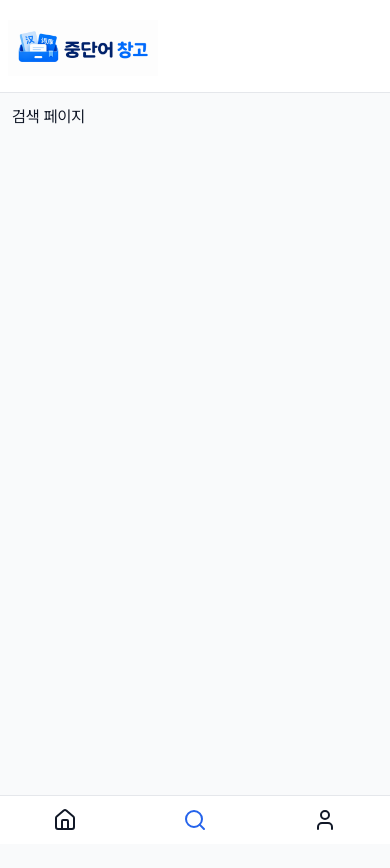
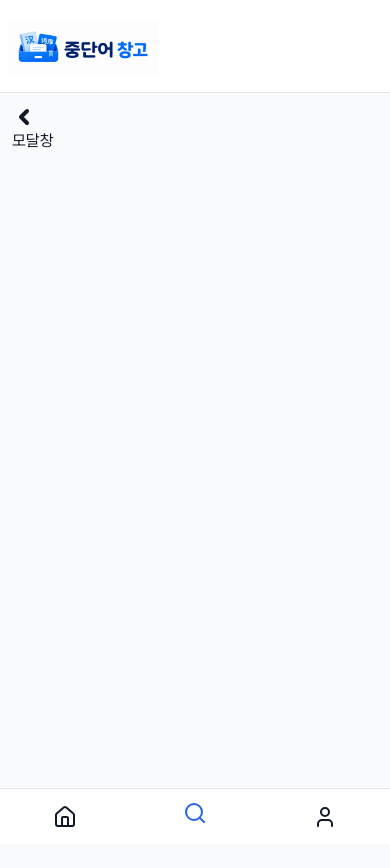
Before and after one commit to ruiwaa/hanzi-bank, a Next.js app: page /search in a window 390 px wide. Shown: the top 868 px of the page. Built offline with nearby package versions, Linux system fonts and the light colour scheme.

Commit message:
feat: 메인페이지 레이아웃에 검색 모달 컴포넌트 추가

```diff
--- a/src/app/(main)/hsk-level-words/[level]/[id]/page.tsx
+++ b/src/app/(main)/hsk-level-words/[level]/[id]/page.tsx
@@ -16,7 +16,7 @@ export default async function WordDetailPage({
   return (
     <div className="container-layout flex flex-col gap-5">
       <div className="flex items-center justify-between md:flex-col md:items-start gap-3">
-        <BackButton showText page={`/hsk-level-words/${level}`} />
+        <BackButton text="뒤로 가기" page={`/hsk-level-words/${level}`} />
 
         <h2 className="text-lg md:text-3xl font-bold">단어 상세</h2>
         <div className="w-16 md:hidden" />
--- a/src/app/(main)/layout.tsx
+++ b/src/app/(main)/layout.tsx
@@ -1,4 +1,5 @@
 import Header from "@/components/ui/Header";
+import SearchModal from "@/components/ui/SearchModal";
 import Sidebar from "@/components/ui/Sidebar";
 import SidebarMobile from "@/components/ui/SidebarMobile";
 import Image from "next/image";
@@ -26,6 +27,7 @@ export default function MainLayout({
           </Link>
           <Sidebar />
         </aside>
+        <SearchModal />
         <div className="flex flex-col min-w-0">
           <div className="bg-white border-b border-border p-2">
             <Header />
--- /dev/null
+++ b/src/app/(main)/search/components/SearchForm.tsx
@@ -0,0 +1,10 @@
+import BackButton from "@/components/ui/BackButton";
+
+export default function SearchForm() {
+  return (
+    <div>
+      <BackButton page={"/"} />
+      <span>모달창</span>
+    </div>
+  );
+}
--- a/src/app/(main)/search/page.tsx
+++ b/src/app/(main)/search/page.tsx
@@ -1,7 +1,10 @@
+import SearchForm from "@/app/(main)/search/components/SearchForm";
+
 export default function Search() {
   return (
     <div className="max-w-full min-h-screen desktop-layout">
-      <h1>검색 페이지</h1>
+      <h1 className="sr-only">검색 페이지</h1>
+      <SearchForm />
     </div>
   );
 }
--- a/src/components/ui/BackButton.tsx
+++ b/src/components/ui/BackButton.tsx
@@ -4,36 +4,34 @@ import { ChevronLeft } from "lucide-react";
 import { useRouter } from "next/navigation";
 
 interface Props {
-  showText?: boolean;
+  text?: string;
   page: string;
   level?: (typeof HSK_LEVELS)[number];
 }
 
-export default function BackButton({ showText = false, page, level }: Props) {
+export default function BackButton({ text, page, level }: Props) {
   const router = useRouter();
-  return showText ? (
+  const handleBack = () => {
+    if (page) {
+      router.push(page);
+    } else {
+      router.back();
+    }
+  };
+  return (
     <div>
       <button
-        onClick={() => router.push(page)}
-        className={`flex flex-row cursor-pointer text-primary transition-transform duration-200 hover:-translate-x-2 `}
+        onClick={handleBack}
+        className={`flex items-center cursor-pointer transition-transform duration-200 hover:-translate-x-2 ${
+          text ? "text-primary" : level?.textClass
+        }`}
       >
         <ChevronLeft
           aria-label="급수별 단어 목록 페이지로 이동하기"
           strokeWidth={4}
         />
-        <span className="font-semibold">뒤로 가기</span>
+        {text && <span className="font-semibold">{text}</span>}
       </button>
     </div>
-  ) : (
-    <button
-      onClick={() => router.push(page)}
-      className={`flex items-center  cursor-pointer transition-transform duration-200 hover:-translate-x-2  ${level?.textClass}`}
-    >
-      <ChevronLeft
-        aria-label="급수별 단어 목록 페이지로 이동하기"
-        size={32}
-        strokeWidth={4}
-      />
-    </button>
   );
 }
--- a/src/components/ui/MovetoWordDetails.tsx
+++ b/src/components/ui/MovetoWordDetails.tsx
@@ -22,7 +22,7 @@ export default function MovetoWordDetails() {
   focus-visible:ring-primary
   focus-visible:ring-offset-2"
     >
-      <span>학습하기</span>
+      <span className="md:text-lg text-[16px]">학습하기</span>
       <span aria-hidden="true">
         <span
           className="
--- /dev/null
+++ b/src/components/ui/SearchModal.tsx
@@ -0,0 +1,24 @@
+"use client";
+
+import { useSearchModal } from "@/stores/searchModalStore";
+
+export default function SearchModal() {
+  const { isOpen, close } = useSearchModal();
+  if (!isOpen) return null;
+
+  return (
+    <div
+      className="fixed inset-0 flex items-center justify-center "
+      onClick={close}
+    >
+      <div
+        className="w-full bg-amber-200 rounded-2xl p-5 shadow-xl"
+        onClick={(e) => e.stopPropagation()}
+      >
+        <div>
+          <h2>단어 검색</h2>
+        </div>
+      </div>
+    </div>
+  );
+}
--- a/src/components/ui/Sidebar.tsx
+++ b/src/components/ui/Sidebar.tsx
@@ -2,19 +2,24 @@
 import { SIDEBAR_MENUS } from "@/constants/navigation";
 import Link from "next/link";
 import { usePathname } from "next/navigation";
+import { useSearchModal } from "@/stores/searchModalStore";
 
 export default function Sidebar() {
   const pathName = usePathname();
+  const { open, isOpen } = useSearchModal();
   return (
     <>
       <nav className="sidebar py-5 ">
         <ol className="flex flex-col gap-4 px-4 ">
           {SIDEBAR_MENUS.map((menu) => {
             const Icon = menu.icon;
-            const isActive = menu.href === pathName;
+            const isActive =
+              menu.type === "modal"
+                ? isOpen || pathName === "/search"
+                : menu.href === pathName;
             return (
               <li
-                key={menu.href}
+                key={menu.label}
                 className={`p-3 ${
                   isActive
                     ? "rounded-2xl bg-[#EFF6FF] text-primary"
@@ -22,13 +27,25 @@ export default function Sidebar() {
                 }`}
                 aria-current={isActive ? "page" : undefined}
               >
+                {menu.type === "modal" ? (
+                  <button
+                    onClick={open}
+                    className="flex flex-row lg:gap-3 justify-start w-full cursor-pointer"
+                    aria-label={menu.ariaLabel}
+                    aria-pressed={isOpen}
+                  >
+                    <Icon />
+                    <span className="hidden lg:block">{menu.label}</span>
+                  </button>
+                ) : (
                   <Link
                     href={menu.href}
-                  className="flex flex-row lg:gap-3 justify-start "
+                    className="flex flex-row lg:gap-3 justify-start"
                   >
                     <Icon aria-label={menu.ariaLabel} />
                     <span className="hidden lg:block">{menu.label}</span>
                   </Link>
+                )}
               </li>
             );
           })}
--- a/src/components/ui/SidebarMobile.tsx
+++ b/src/components/ui/SidebarMobile.tsx
@@ -1,10 +1,12 @@
 "use client";
 import { SIDEBAR_MENUS } from "@/constants/navigation";
+import { useSearchModal } from "@/stores/searchModalStore";
 import Link from "next/link";
 import { usePathname } from "next/navigation";
 
 export default function SidebarMobile() {
   const pathName = usePathname();
+  const { open, isOpen } = useSearchModal();
 
   return (
     <>
@@ -12,7 +14,10 @@ export default function SidebarMobile() {
         <ol className="flex flex-row items-center justify-around ">
           {SIDEBAR_MENUS.map((menu) => {
             const Icon = menu.icon;
-            const isActive = menu.href === pathName;
+            const isActive =
+              menu.type === "modal"
+                ? isOpen || pathName === "/search"
+                : menu.href === pathName;
             return (
               <li
                 key={menu.href}
@@ -20,6 +25,11 @@ export default function SidebarMobile() {
                   isActive ? "text-primary" : "text-sidebar-foreground"
                 }
               >
+                {menu.type === "modal" ? (
+                  <button onClick={open} aria-pressed={isOpen}>
+                    <Icon aria-label={menu.ariaLabel} />
+                  </button>
+                ) : (
                   <Link
                     href={menu.href}
                     aria-current={isActive ? "page" : undefined}
@@ -29,6 +39,7 @@ export default function SidebarMobile() {
                       className="hover:text-primary"
                     />
                   </Link>
+                )}
               </li>
             );
           })}
--- a/src/constants/navigation.ts
+++ b/src/constants/navigation.ts
@@ -2,18 +2,21 @@ import { Home, Search, User } from "lucide-react";
 
 export const SIDEBAR_MENUS = [
   {
+    type: "link",
     href: "/",
     label: "홈",
     icon: Home,
     ariaLabel: "메인으로 이동",
   },
   {
+    type: "modal",
     href: "/search",
     label: "검색",
     icon: Search,
     ariaLabel: "검색창으로 이동",
   },
   {
+    type: "link",
     href: "/mypage",
     label: "마이페이지",
     icon: User,
--- a/src/stores/searchModalStore.ts
+++ b/src/stores/searchModalStore.ts
@@ -1,14 +1,12 @@
 import { create } from "zustand";
 
 interface SearchModalState {
-  isOpen: boolean
-  open: () => void
-  close:() => void
+  isOpen: boolean;
+  open: () => void;
+  close: () => void;
 }
 export const useSearchModal = create<SearchModalState>((set) => ({
   isOpen: false,
-  open: () => set({ isOpen: true}),
-  close:() => set({isOpen:false})
-})){
-
-}
+  open: () => set({ isOpen: true }),
+  close: () => set({ isOpen: false }),
+}));
```
Lines whose indentation alone changed are shown as unchanged.
